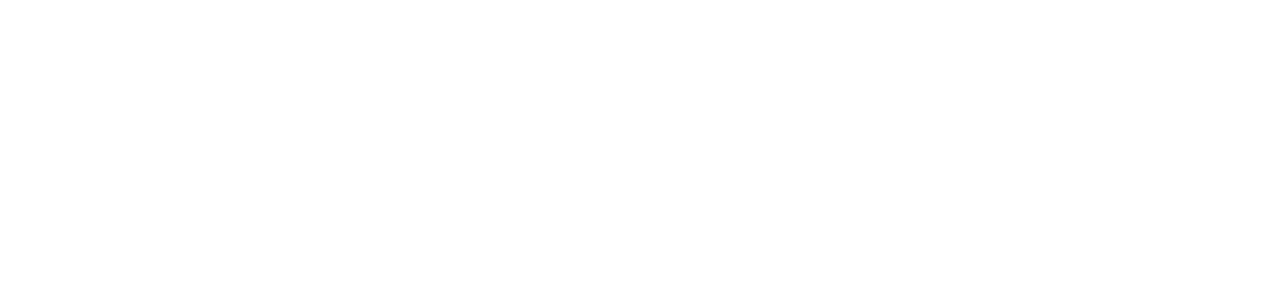
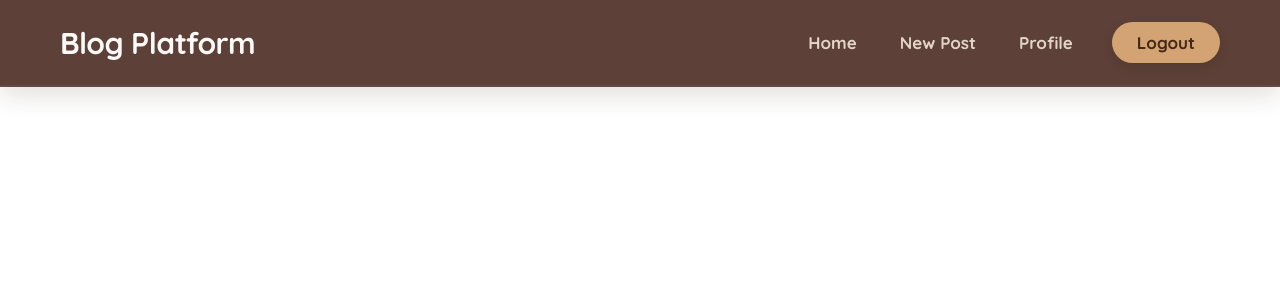
Before and after one commit to nehal-mehta29/Blog-Platform, a React (Create React App) app in the folder client/: page /post/1 in a window 1280 px wide. Before the commit this address had no page. Shown: the top 300 px of the page. Built offline with nearby package versions, Linux system fonts and the light colour scheme.

Commit message:
Navbar added

```diff
--- a/client/src/App.js
+++ b/client/src/App.js
@@ -5,10 +5,12 @@
 import Login from "./pages/Login.js";
 import Home from "./pages/Home.js";
 import { ToastContainer } from "react-toastify";
+import Navbar from "./components/NavBar.js";
 
 function App(){
   return (
     <BrowserRouter>
+      <Navbar/>
       <Routes>
         <Route path="/" element={<Landing/>}/>
         <Route path="/register" element={<Register/>}/>
--- /dev/null
+++ b/client/src/UI/Home.css
@@ -0,0 +1,17 @@
+@import url('https://fonts.googleapis.com/css2?family=Quicksand:wght@500;700&display=swap');
+
+* {
+    box-sizing: border-box;
+    font-family: 'Quicksand', sans-serif;
+    margin: 0;
+    padding: 0;
+}
+
+.home-container {
+    min-height: 100vh;
+    padding: 60px 20px;
+    background: linear-gradient(135deg, #f5f5dc 0%, #e3d5ca 50%, #d4a373 100%);
+    display: flex;
+    flex-direction: column;
+    align-items: center;
+}
--- /dev/null
+++ b/client/src/UI/Navbar.css
@@ -0,0 +1,77 @@
+@import url('https://fonts.googleapis.com/css2?family=Quicksand:wght@500;700&display=swap');
+
+.navbar {
+    display: flex;
+    justify-content: space-between;
+    align-items: center;
+    padding: 22px 60px;
+    background-color: #5d4037;
+    position: sticky;
+    top: 0;
+    z-index: 1000;
+    box-shadow: 0 8px 25px rgba(67, 40, 24, 0.15);
+    border-bottom: 2px solid rgba(255, 255, 255, 0.05);
+}
+
+/* Logo Styling */
+.navbar-head a {
+    font-size: 30px;
+    font-weight: 700;
+    color: #fdfaf7;
+    text-decoration: none;
+    letter-spacing: -0.5px;
+    transition: all 0.3s ease;
+}
+
+.navbar-head a:hover {
+    color: #d4a373;
+}
+
+/* Navigation Links */
+.navbar div {
+    display: flex;
+    gap: 35px;
+    align-items: center;
+}
+
+.navbar div a {
+    text-decoration: none;
+    font-size: 17px;
+    font-weight: 600;
+    color: #e3d5ca;
+    transition: all 0.3s ease;
+    padding: 8px 4px;
+}
+
+.navbar div a:hover {
+    color: #ffffff;
+    transform: translateY(-1px);
+}
+
+.navbar div a[href$="login"] {
+    background-color: #d4a373;
+    color: #432818;
+    padding: 10px 25px;
+    border-radius: 50px;
+    font-weight: 700;
+    box-shadow: 0 4px 12px rgba(0, 0, 0, 0.1);
+}
+
+.navbar div a[href$="login"]:hover {
+    background-color: #bc6c25;
+    color: #ffffff;
+    box-shadow: 0 6px 15px rgba(0, 0, 0, 0.2);
+}
+
+/* Responsive Scaling */
+@media (max-width: 768px) {
+    .navbar {
+        padding: 20px 30px;
+    }
+    .navbar div {
+        gap: 20px;
+    }
+    .navbar-head a {
+        font-size: 22px;
+    }
+}
--- /dev/null
+++ b/client/src/components/NavBar.js
@@ -0,0 +1,21 @@
+/*=================== Navigation Bar ===================*/
+/*To display navigation bar with links to all the pages*/
+import { Link } from "react-router-dom";
+import "../UI/Navbar.css"
+
+export default function Navbar() {
+    return(
+        <nav className="navbar">
+            <h2 className="navbar-head">
+                <Link to="/home">Blog Platform</Link>
+            </h2>
+
+            <div>
+                <Link to="/home">Home</Link>
+                <Link to="/createPost">New Post</Link>
+                <Link to="profile">Profile</Link>
+                <Link to="login">Logout</Link>
+            </div>
+        </nav>
+    )
+}
--- /dev/null
+++ b/client/src/pages/Home.js
@@ -0,0 +1,12 @@
+import React from "react";
+import "../UI/Home.css"
+
+function Home() {
+    return (
+        <div className="home-container">
+            <h1>Welcome to Blog Platform</h1>
+        </div>
+    );
+}
+
+export default Home;
```
